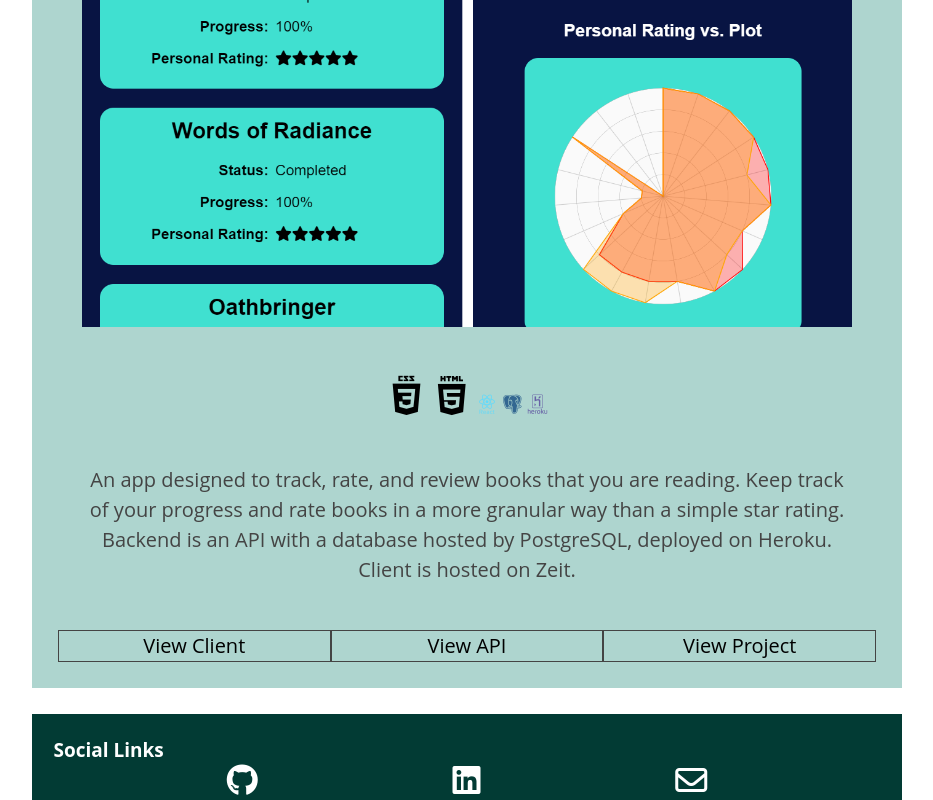
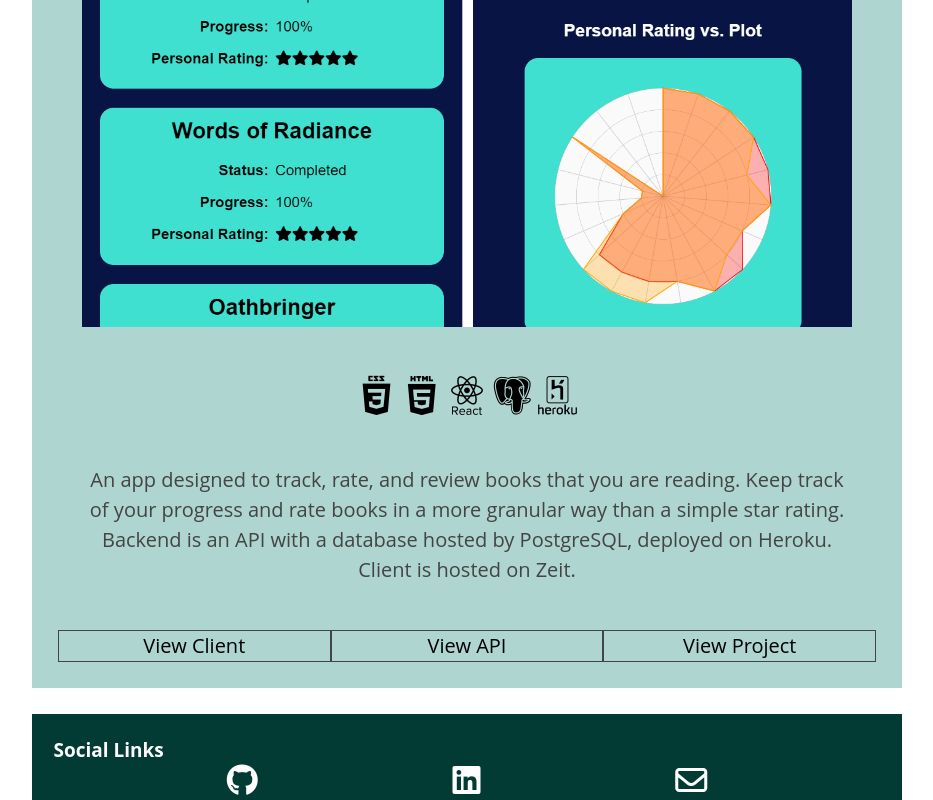
Before and after one commit to keisukeisobe/keisukeisobe.github.io, a plain HTML site: page projects.html in a window 1280 px wide. Shown: the part 2658-3458 px from the top of the page, without its empty margins (173-1106 px from the left). Drawn offline with nearby package versions, Linux system fonts and the light colour scheme.

Commit message:
fixed icons

```diff
--- a/projects.html
+++ b/projects.html
@@ -72,9 +72,9 @@
       <p class="technologies">
         <i class="devicon-css3-plain-wordmark devicon"></i>
         <i class="devicon-html5-plain-wordmark devicon"></i>
-        <i class="devicon-react-original-wordmark colored"></i>
-        <i class="devicon-postgresql-plain colored"></i>
-        <i class="devicon-heroku-line-wordmark colored"></i>
+        <i class="devicon-react-original-wordmark devicon"></i>
+        <i class="devicon-postgresql-plain devicon"></i>
+        <i class="devicon-heroku-line-wordmark devicon"></i>
 
       </p>
       <p class="project-desc">An app designed to track, rate, and review books that you are reading. Keep track of your progress and rate books in a more granular way than a simple star rating. Backend is an API with a database hosted by PostgreSQL, deployed on Heroku. Client is hosted on Zeit. </p>
```
